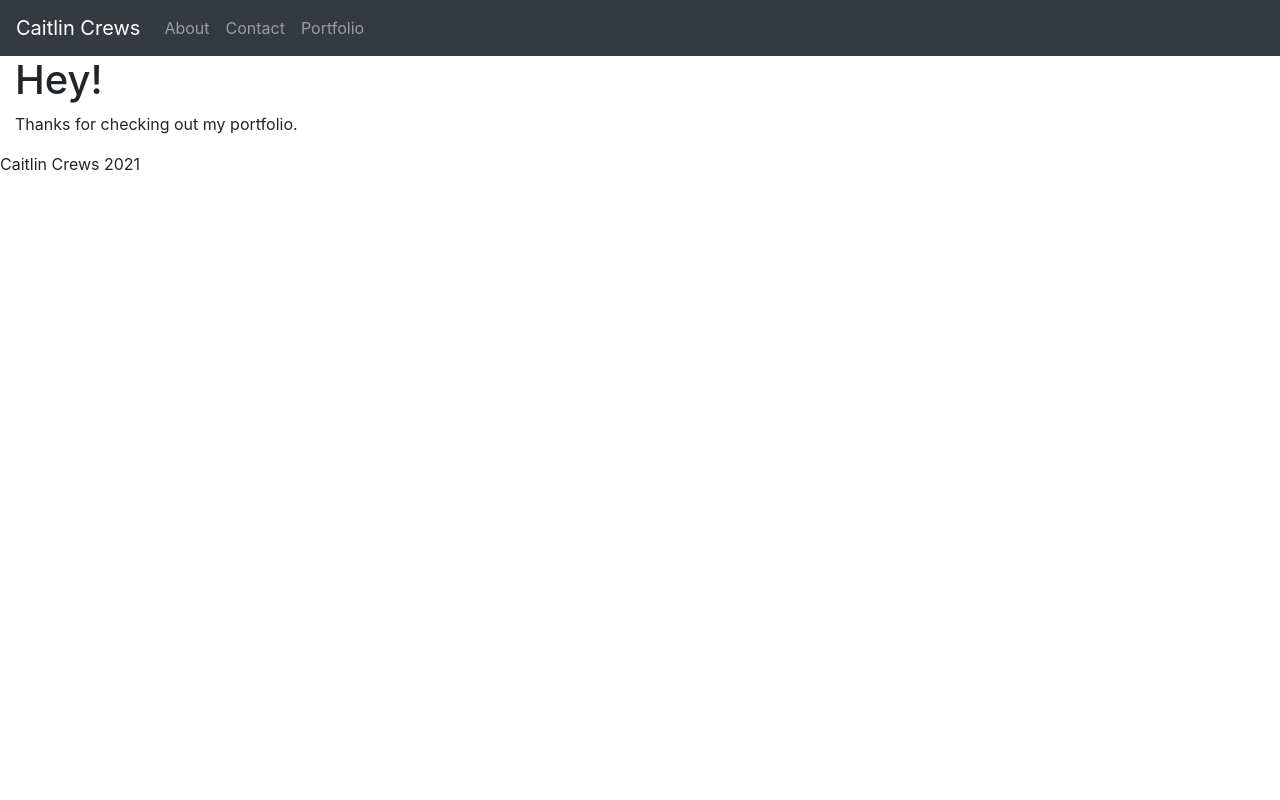
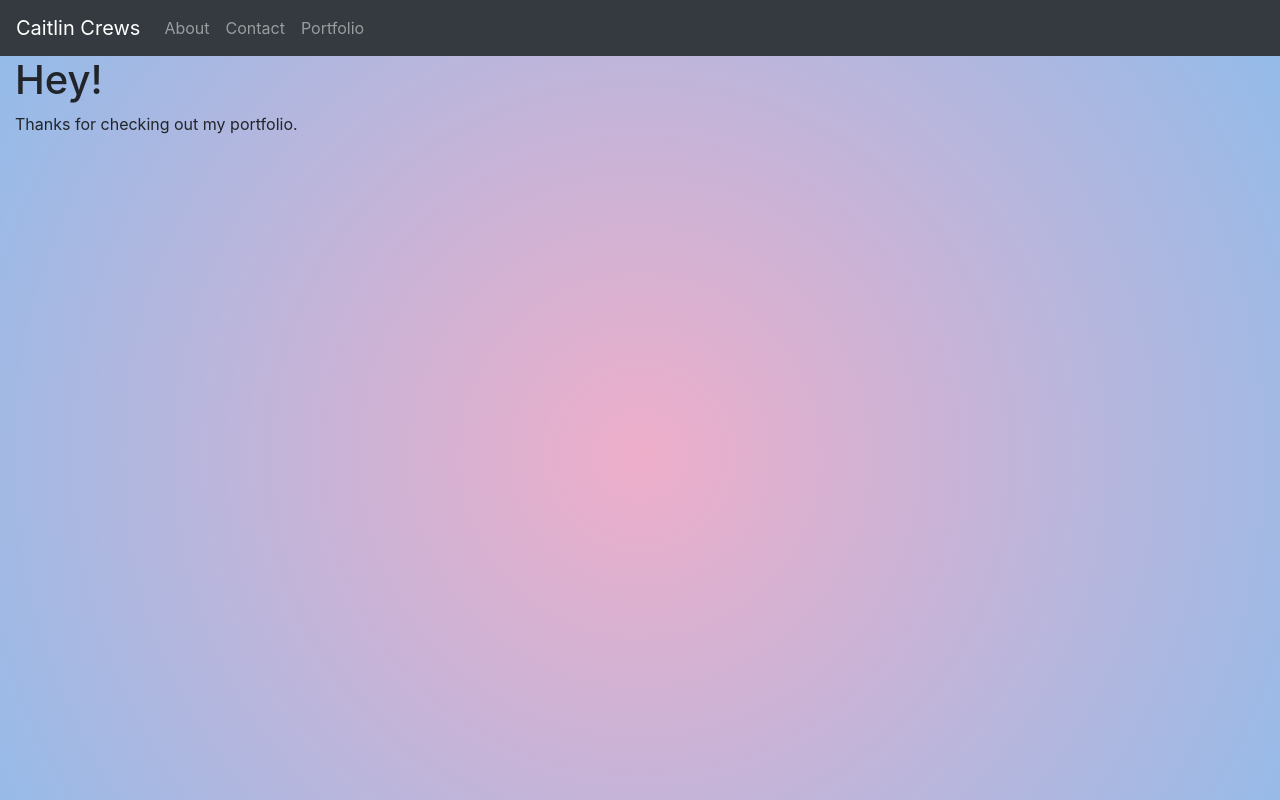
Before and after one commit to caitlincrews08/React-Portfolio, a React (Create React App) app: page / in a window 1280 px wide. Built offline with nearby package versions, Linux system fonts and the light colour scheme.

Commit message:
imported app.css, modified routes and set div class

```diff
--- a/src/App.js
+++ b/src/App.js
@@ -1,7 +1,7 @@
 import React from "react";
 import { BrowserRouter as Router, Route, Switch } from "react-router-dom";
 import 'bootstrap/dist/css/bootstrap.min.css';
-
+import './App.css';
 
 
 import NavComponent from "./components/Navbar/navbar";
@@ -16,7 +16,7 @@
 function App() {
   return (
     <Router>
-      <div>
+      <div className="bkg">
         <NavComponent />
         <Switch>
           <Route exact path = {["/", "/home"]} component={Home}/>
```
